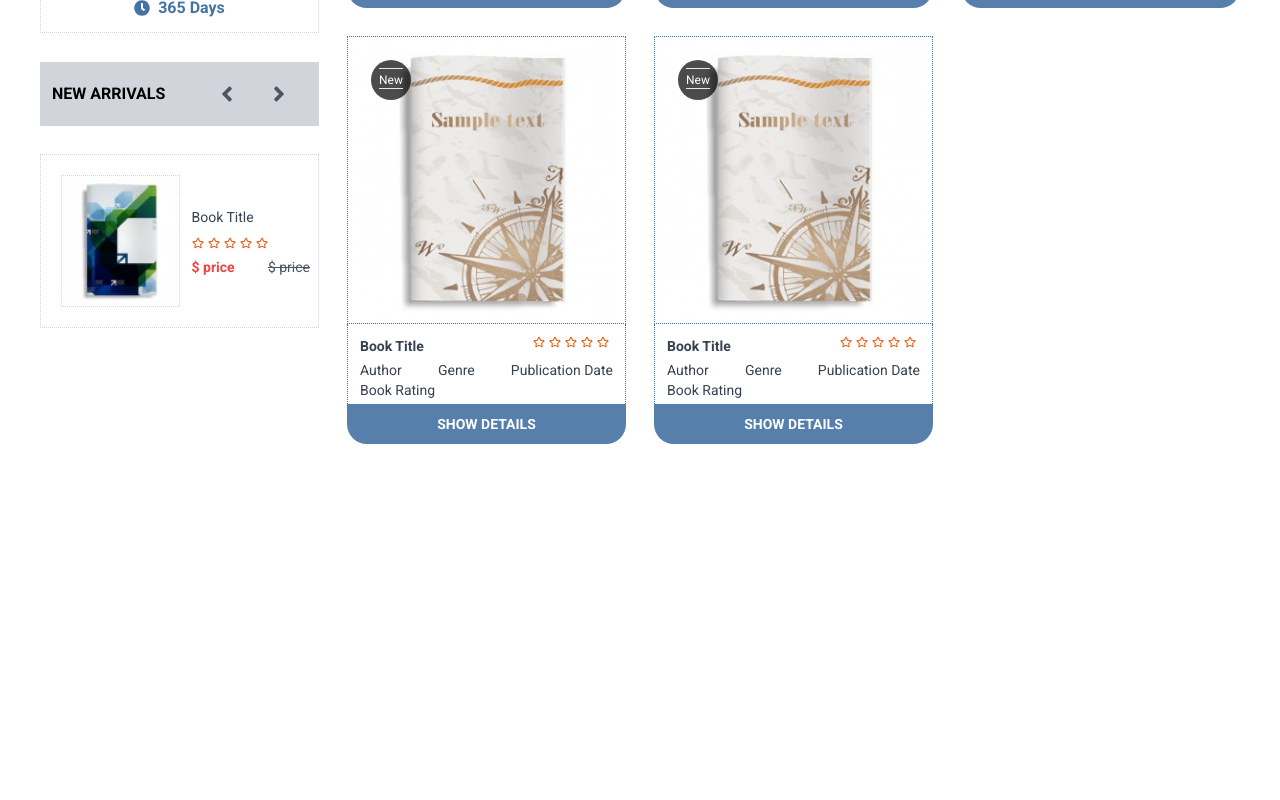
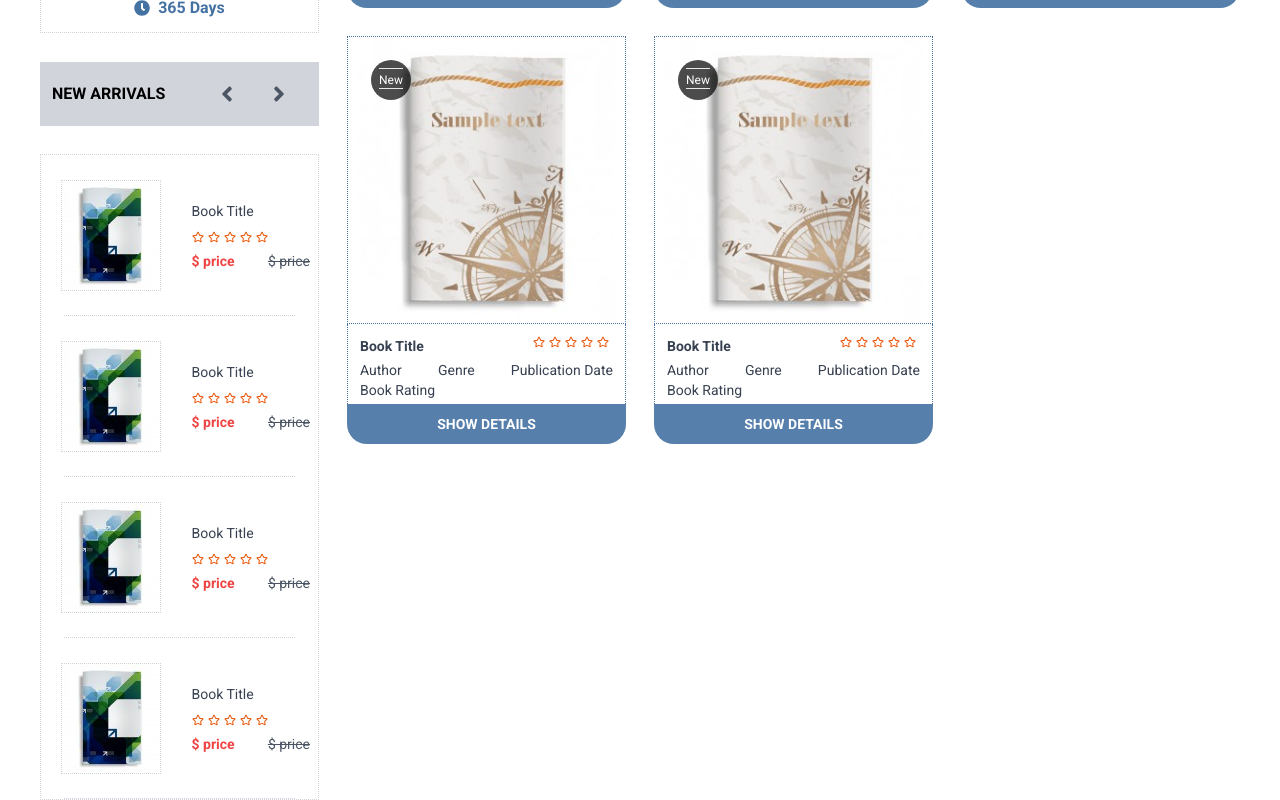
Before and after one commit to Sumon092/boi_ghor_client, a React (Vite) app: page / in a window 1280 px wide. Shown: the part 1240-2040 px from the top of the page. Before the commit the page ends 1684 px from the top, so only its background shows below. Built offline with nearby package versions, Linux system fonts and the light colour scheme.

Commit message:
new arrival cards done

```diff
--- a/src/components/NewArrival.tsx
+++ b/src/components/NewArrival.tsx
@@ -19,7 +19,12 @@ const NewArrival = () => {
               </Button>
             </div>
           </div>
-          <NewArrivalCard/>
+          <div className="mt-7 border flex flex-col border-gray-300 border-dotted">
+            <NewArrivalCard/>
+            <NewArrivalCard/>
+            <NewArrivalCard/>
+            <NewArrivalCard/>
+          </div>
         </>
     );
 };
--- a/src/components/NewArrivalCard.tsx
+++ b/src/components/NewArrivalCard.tsx
@@ -3,9 +3,13 @@ import newArrival from "../assets/images/newarrival/history-month.jpg";
 
 const NewArrivalCard = () => {
   return (
-    <div className="mt-7 w-full flex justify-between items-center p-5 border border-gray-300 border-dotted">
-      <div className="w-[50%] border border-gray-300 border-dotted">
-        <img className="w-full" src={newArrival} alt="" />
+    <>
+      <div className=" h-40 flex justify-between items-center p-5 ">
+        <div className="">
+          <div className="relative border border-gray-300 border-dotted">
+            <img className="w-full cursor-pointer" src={newArrival} alt="" />
+            <div className="w-full h-full top-0 opacity-0 hover:opacity-100 bg-black/50 absolute cursor-pointer"></div>
+          </div>
         </div>
         <div className=" w-1/2">
           <div className="w-full ml-3">
@@ -19,7 +23,9 @@ const NewArrivalCard = () => {
               <FaRegStar className="mr-1" />
             </span>
             <div className="flex justify-between">
-            <span className="text-red-500 font-semibold text-sm">$ price</span>
+              <span className="text-red-500 font-semibold text-sm">
+                $ price
+              </span>
               <span className="text-sm text-gray-600">
                 <del>$ price</del>
               </span>
@@ -27,6 +33,8 @@ const NewArrivalCard = () => {
           </div>
         </div>
       </div>
+      <div className="w-10/12 border-b border-gray-300 border-dotted mr-auto ml-auto"></div>
+    </>
   );
 };
 
```
Lines whose indentation alone changed are shown as unchanged.
